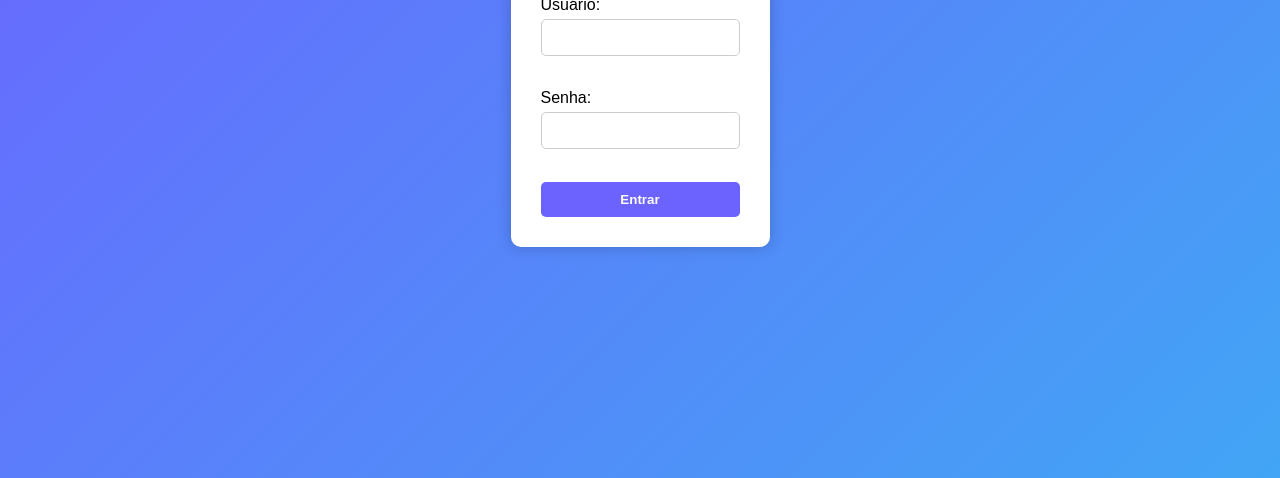
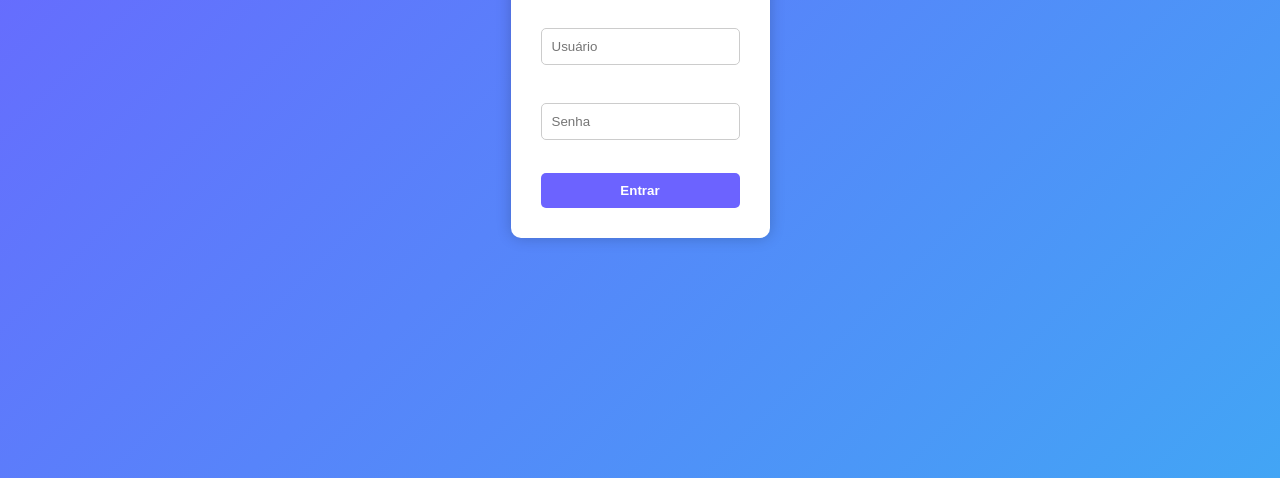
Before and after one commit to Ynot-DevCreator/Java-Web, a plain HTML site: page web/index.html in a window 1280 px wide. Shown: the part 322-800 px from the top of the page. Drawn offline with Linux system fonts and the light colour scheme.

Commit message:
arquivos csse js

```diff
--- /dev/null
+++ b/intro/css/style.css
@@ -0,0 +1,14 @@
+* {
+    margin: 0;
+    padding: 0;
+    box-sizing: border-box;
+}
+body {
+
+}
+form {
+    background-color: white;
+    padding: 30px;
+    border-radius: 10px;
+    box-shadow: 0 0 15px rgba(0,0,0,0.2);
+}
--- a/web/index.html
+++ b/web/index.html
@@ -8,11 +8,11 @@
 <body>
   <form id="loginForm">
     <h1>Login</h1>
-    <label for="usuario">Usuário:</label><br>
-    <input type="text" id="usuario" name="usuario"><br><br>
+    <label for="usuario"></label><br>
+    <input type="text" id="usuario" name="usuario" placeholder="Usuário"><br>
 
-    <label for="senha">Senha:</label><br>
-    <input type="password" id="senha" name="senha"><br><br>
+    <label for="senha"></label><br>
+    <input type="password" id="senha" name="senha" placeholder="Senha"><br><br>
 
     <button type="submit">Entrar</button>
   </form>
```
Also changed, not shown: intro/index.html (+6 -10 lines), intro/js/exercicio.js (added, +10 -0 lines).
